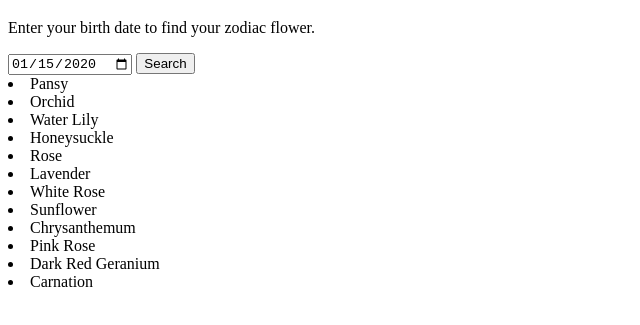
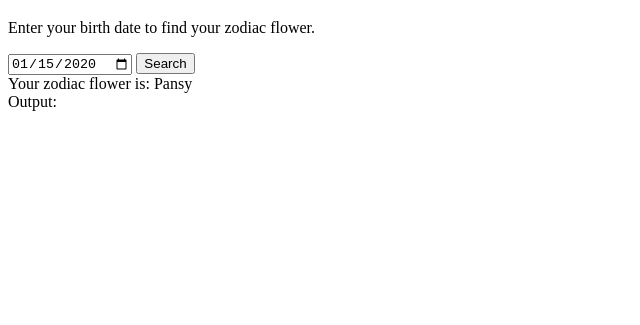
Before and after one commit to ajw230/uxid233--bj448-, a plain HTML site: page index.html in a window 1280 px wide. Both pictures are taken after typing "2020-01-15" into the empty fields and a click on the button "Search". Shown: the part 61-386 px from the top of the page, without its empty margins (0-640 px from the left). Drawn offline with Linux system fonts and the light colour scheme.

Commit message:
week 7 push

```diff
--- a/index.html
+++ b/index.html
@@ -18,7 +18,7 @@
 
 
 <section id="output" ></section>
-
+  <lable>Output:</lable>
 
 <section id="sign-display"></section>
 
--- a/main.js
+++ b/main.js
@@ -130,6 +130,7 @@ function play_zodiac_sound() {
 function show_zodiac_description() {
     console.log(`Showing zodiac description for clicked zodiac sign`);
 }
+
 function open_help_screen() {
     console.log(`Opening help screen`);
 }
@@ -169,11 +170,9 @@ console.log(find_zodiac_sign(5, 10)); // Output: Rose
 console.log(find_zodiac_sign(6, 25)); // Output: White Rose
 console.log(find_zodiac_sign(7, 30)); // Output: Sunflower
 
-
-
 const output = document.querySelector('#output')
-// const zodiac_sign = zodiac_signs;
-
+const button = document.querySelector('#search')
+const date_input = document.querySelector('#birth-date')
 
 if (output) {
     for (const sign of zodiac_signs) {
@@ -184,6 +183,26 @@ if (output) {
 } else {
     console.log('does not work');
 }
-const button = document.querySelector('#button')
 
-// button.addEventListener('click',
+
+function get_zodiac_flower(month_get, date_get) {
+    for (const zodiac_sign of zodiac_signs) {
+    const start_m_d = month_get === zodiac_sign.start_month && date_get >= zodiac_sign.start_day;
+    const end_m_d = month_get === zodiac_sign.end_month && date_get <= zodiac_sign.end_day;
+    if (start_m_d || end_m_d) {
+        return zodiac_sign.name;
+    }
+    }
+    return null;
+}
+
+button.addEventListener('click', function() {
+    const selected_date = new Date(date_input.value);
+    const date_get = selected_date.getDate();
+    const month_get = selected_date.getMonth() + 1;
+    const zodiac_flower = get_zodiac_flower(month_get, date_get);
+    output.textContent = zodiac_flower ? `Your zodiac flower is: ${zodiac_flower}` : 'No zodiac flower found for this date.';
+});
+
+console.log(get_zodiac_flower(12, 25)); // Output: Pansy
+console.log(get_zodiac_flower(1, 15)); // Output: Pansy
```
